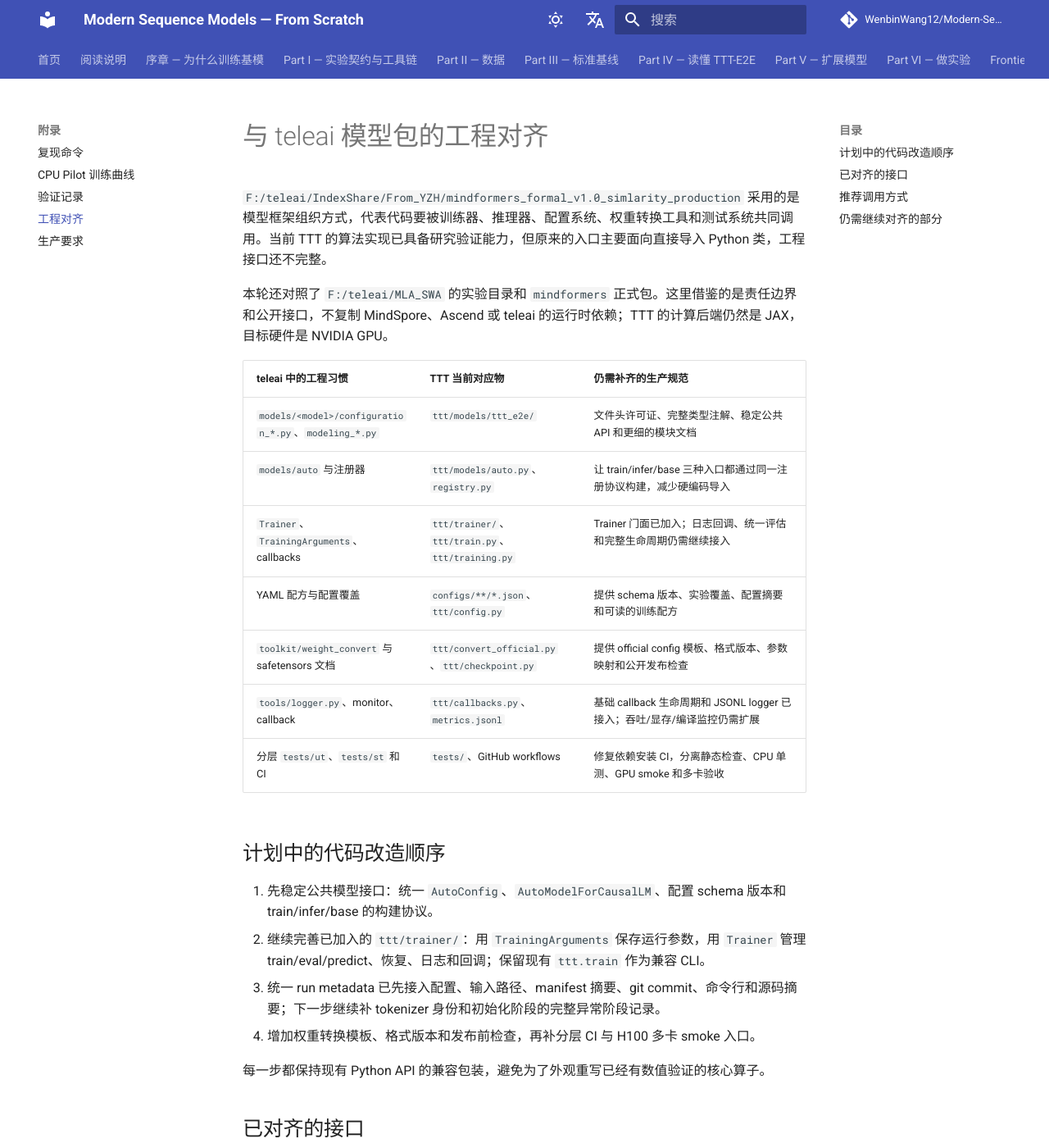
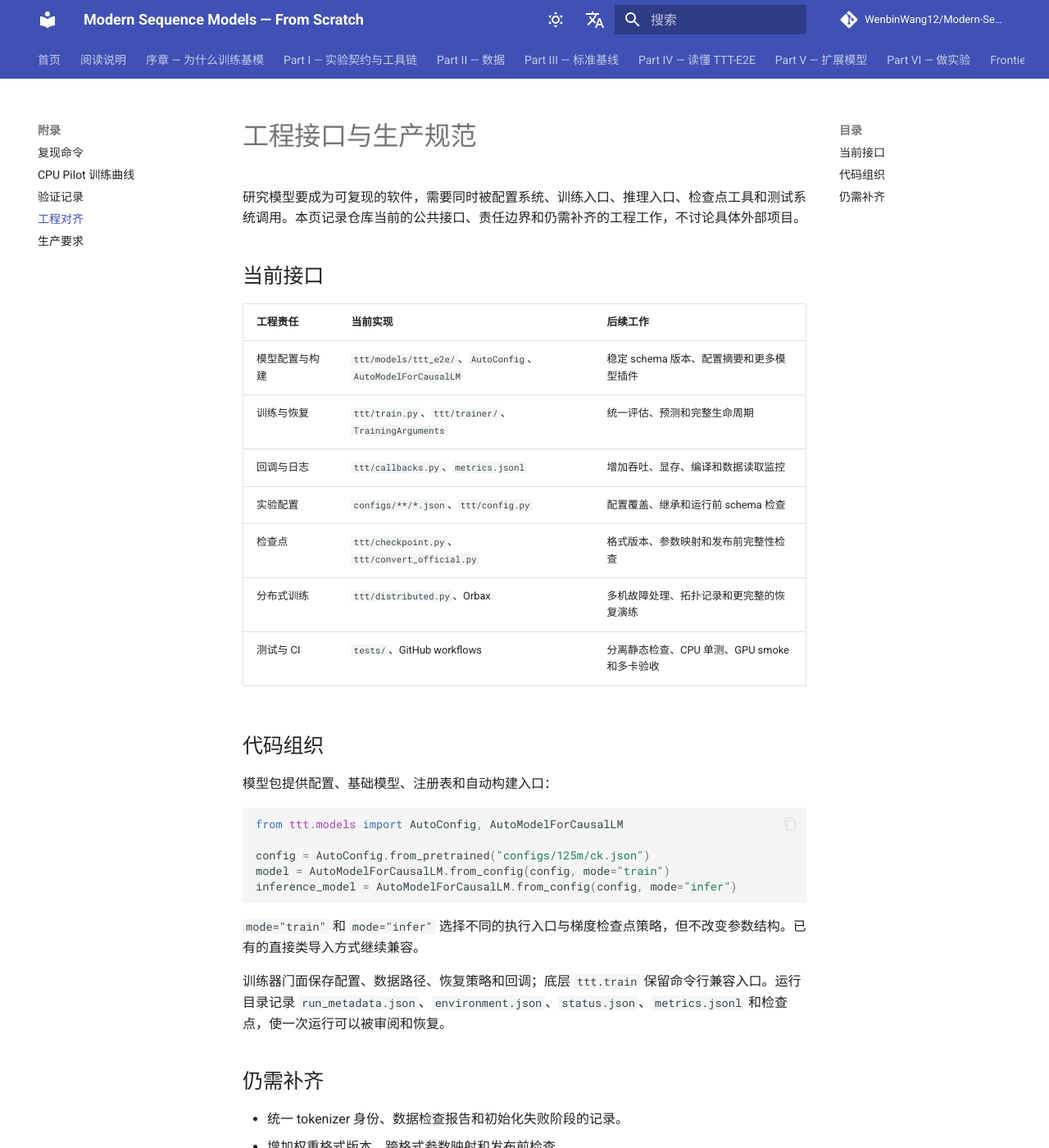
Before and after one commit to WenbinWang12/Modern-Sequence-Models-from-Scratch, an MkDocs documentation site: the page built from docs/industry_alignment.md, in a window 1280 px wide and 1400 px high. Shown: the whole window at 82% size. Built offline with MkDocs 1.6.1 and Material for MkDocs 9.7.7, drawn with Linux system fonts in a browser that asks for light colours; comment, search, counter and statistics services are not loaded; some of the changed text lies outside the part shown.

Commit message:
Remove external engineering references

````diff
--- a/docs/industry_alignment.md
+++ b/docs/industry_alignment.md
@@ -1,42 +1,22 @@
-# 与 teleai 模型包的工程对齐
+# 工程接口与生产规范
 
-`F:/teleai/IndexShare/From_YZH/mindformers_formal_v1.0_simlarity_production` 采用的是模型框架组织方式，代表代码要被训练器、推理器、配置系统、权重转换工具和测试系统共同调用。当前 TTT 的算法实现已具备研究验证能力，但原来的入口主要面向直接导入 Python 类，工程接口还不完整。
+研究模型要成为可复现的软件，需要同时被配置系统、训练入口、推理入口、检查点工具和测试系统调用。本页记录仓库当前的公共接口、责任边界和仍需补齐的工程工作，不讨论具体外部项目。
 
-本轮还对照了 `F:/teleai/MLA_SWA` 的实验目录和 `mindformers` 正式包。这里借鉴的是责任边界和公开接口，不复制 MindSpore、Ascend 或 teleai 的运行时依赖；TTT 的计算后端仍然是 JAX，目标硬件是 NVIDIA GPU。
+## 当前接口
 
-| teleai 中的工程习惯 | TTT 当前对应物 | 仍需补齐的生产规范 |
+| 工程责任 | 当前实现 | 后续工作 |
 |---|---|---|
-| `models/<model>/configuration_*.py`、`modeling_*.py` | `ttt/models/ttt_e2e/` | 文件头许可证、完整类型注解、稳定公共 API 和更细的模块文档 |
-| `models/auto` 与注册器 | `ttt/models/auto.py`、`registry.py` | 让 train/infer/base 三种入口都通过同一注册协议构建，减少硬编码导入 |
-| `Trainer`、`TrainingArguments`、callbacks | `ttt/trainer/`、`ttt/train.py`、`ttt/training.py` | Trainer 门面已加入；日志回调、统一评估和完整生命周期仍需继续接入 |
-| YAML 配方与配置覆盖 | `configs/**/*.json`、`ttt/config.py` | 提供 schema 版本、实验覆盖、配置摘要和可读的训练配方 |
-| `toolkit/weight_convert` 与 safetensors 文档 | `ttt/convert_official.py`、`ttt/checkpoint.py` | 提供 official config 模板、格式版本、参数映射和公开发布检查 |
-| `tools/logger.py`、monitor、callback | `ttt/callbacks.py`、`metrics.jsonl` | 基础 callback 生命周期和 JSONL logger 已接入；吞吐/显存/编译监控仍需扩展 |
-| 分层 `tests/ut`、`tests/st` 和 CI | `tests/`、GitHub workflows | 修复依赖安装 CI，分离静态检查、CPU 单测、GPU smoke 和多卡验收 |
+| 模型配置与构建 | `ttt/models/ttt_e2e/`、`AutoConfig`、`AutoModelForCausalLM` | 稳定 schema 版本、配置摘要和更多模型插件 |
+| 训练与恢复 | `ttt/train.py`、`ttt/trainer/`、`TrainingArguments` | 统一评估、预测和完整生命周期 |
+| 回调与日志 | `ttt/callbacks.py`、`metrics.jsonl` | 增加吞吐、显存、编译和数据读取监控 |
+| 实验配置 | `configs/**/*.json`、`ttt/config.py` | 配置覆盖、继承和运行前 schema 检查 |
+| 检查点 | `ttt/checkpoint.py`、`ttt/convert_official.py` | 格式版本、参数映射和发布前完整性检查 |
+| 分布式训练 | `ttt/distributed.py`、Orbax | 多机故障处理、拓扑记录和更完整的恢复演练 |
+| 测试与 CI | `tests/`、GitHub workflows | 分离静态检查、CPU 单测、GPU smoke 和多卡验收 |
 
-## 计划中的代码改造顺序
+## 代码组织
 
-1. 先稳定公共模型接口：统一 `AutoConfig`、`AutoModelForCausalLM`、配置 schema 版本和 train/infer/base 的构建协议。
-2. 继续完善已加入的 `ttt/trainer/`：用 `TrainingArguments` 保存运行参数，用 `Trainer` 管理 train/eval/predict、恢复、日志和回调；保留现有 `ttt.train` 作为兼容 CLI。
-3. 统一 run metadata 已先接入配置、输入路径、manifest 摘要、git commit、命令行和源码摘要；下一步继续补 tokenizer 身份和初始化阶段的完整异常阶段记录。
-4. 增加权重转换模板、格式版本和发布前检查，再补分层 CI 与 H100 多卡 smoke 入口。
-
-每一步都保持现有 Python API 的兼容包装，避免为了外观重写已经有数值验证的核心算子。
-
-## 已对齐的接口
-
-| 框架习惯 | TTT 当前实现 |
-|---|---|
-| `configuration_<model>.py` | `models/ttt_e2e/configuration_ttt_e2e.py` |
-| 基础模型配置基类 | `models/base_config.py` 的 `PretrainedConfig` |
-| 基础模型类 | `models/base_model.py` 的 `PreTrainedModel` |
-| 模型注册表 | `models/registry.py` |
-| 自动构建入口 | `models/auto.py` 的 `AutoConfig`、`AutoModelForCausalLM` |
-| 训练/推理入口分开 | `modeling_ttt_e2e_train.py`、`modeling_ttt_e2e_infer.py` |
-| 预训练目录配置 | `config.save_pretrained(path)` 写入 `config.json` |
-| 统一导出 | `models/__init__.py` 与 `models/ttt_e2e/__init__.py` |
-
-## 推荐调用方式
+模型包提供配置、基础模型、注册表和自动构建入口：
 
 ```python
 from ttt.models import AutoConfig, AutoModelForCausalLM
@@ -46,17 +26,17 @@ model = AutoModelForCausalLM.from_config(config, mode="train")
 inference_model = AutoModelForCausalLM.from_config(config, mode="infer")
 ```
 
-`mode="train"` 和 `mode="infer"` 只选择模型入口和梯度检查点策略，不改变参数结构。现有的 `TTTE2EConfig(...)`、`TTTE2EForCausalLM(...)` 直接导入方式继续兼容。
+`mode="train"` 和 `mode="infer"` 选择不同的执行入口与梯度检查点策略，但不改变参数结构。已有的直接类导入方式继续兼容。
 
-## 仍需继续对齐的部分
+训练器门面保存配置、数据路径、恢复策略和回调；底层 `ttt.train` 保留命令行兼容入口。运行目录记录 `run_metadata.json`、`environment.json`、`status.json`、`metrics.jsonl` 和检查点，使一次运行可以被审阅和恢复。
 
-当前项目与完整 MindFormers 工程还有明确差距：
+## 仍需补齐
 
-- 训练器仍是 JAX/Optax 的项目内入口，没有接入通用 Trainer 注册系统。
-- `from_pretrained` 已支持项目自己的 NPZ/Orbax 检查点；统一的 safetensors 权重格式和跨框架权重协议仍需补充。
-- 配置实验仍以 JSON 为主，没有引入 YAML 组合、继承和运行覆盖机制。
-- 模型实现仍集中在 `modeling_ttt_e2e.py`，训练与推理入口已经分开，但底层前向代码还没有完全拆成 `Model`、`ForCausalLM`、训练头和推理头。
-- 当前注册表只覆盖 TTT-E2E，尚未形成多模型插件发现和版本兼容策略。
-- 文件头版权、发布许可证、API 文档生成和分层 CI 还需要按项目实际许可证补齐，不能直接复制 teleai 的版权声明。
+- 统一 tokenizer 身份、数据检查报告和初始化失败阶段的记录。
+- 增加权重格式版本、跨格式参数映射和发布前检查。
+- 完善配置组合、运行覆盖和解析后摘要。
+- 将模型前向、训练头、推理头和状态管理拆成更清晰的模块边界。
+- 建立多模型插件发现、版本兼容和分层 CI 策略。
+- 根据项目实际许可证补齐文件版权、API 文档和发布检查。
 
-后续审计应先确认这些框架边界，再进入注意力、MoE 和内循环的数值细节。这样可以把算法研究代码和生产集成接口分开检查。
+这些工作与模型算子数值正确性分开验收：工程接口通过不代表训练质量已经得到证明，训练 loss 下降也不代表恢复、分布式和发布流程完整。
````
Also changed, not shown: README.md (+1 -1 lines).
